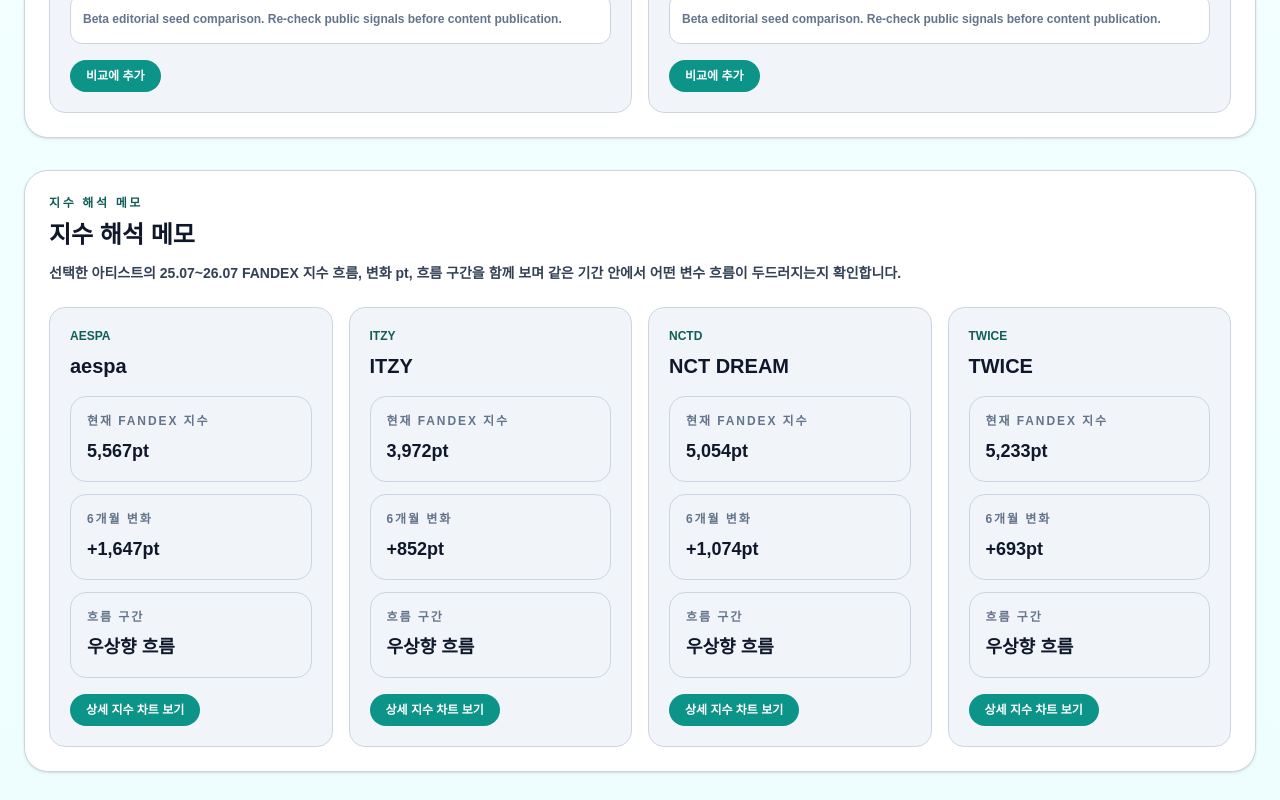
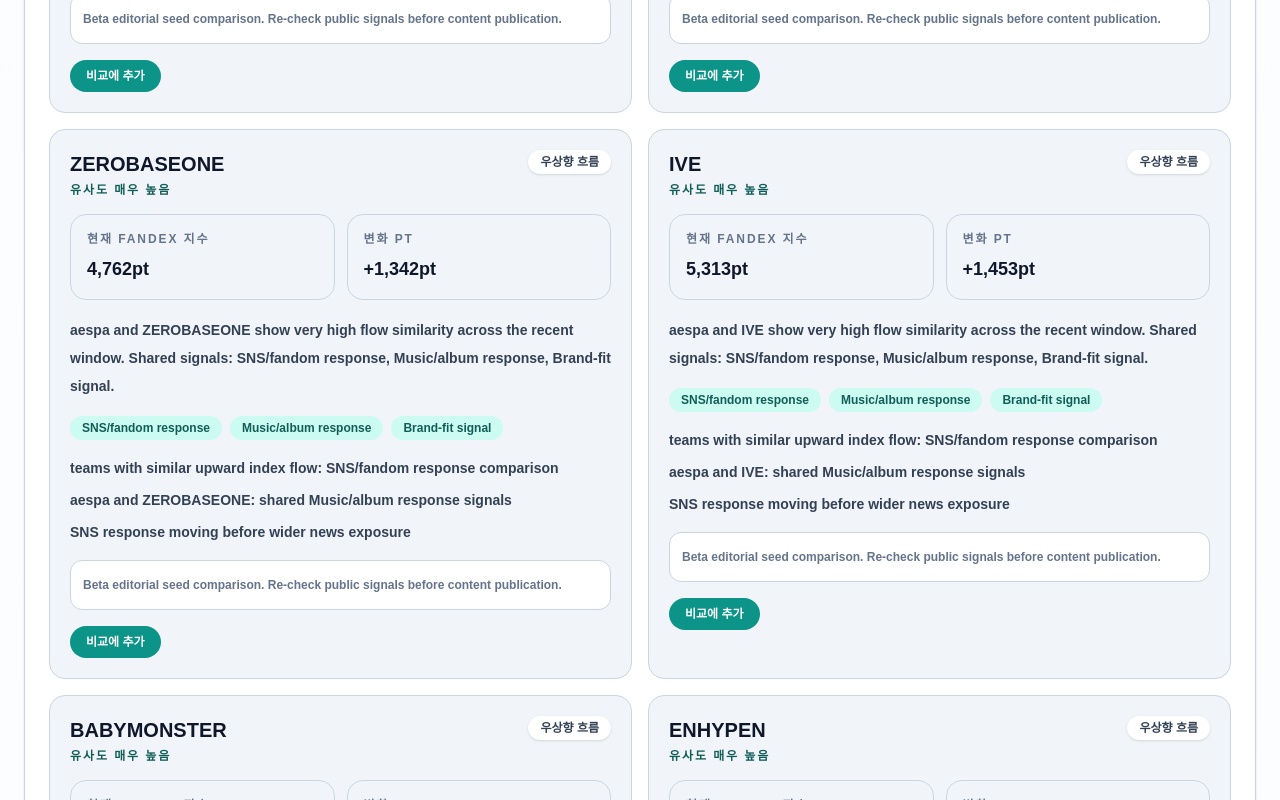
Before and after one commit to kpopmaker/fandex, a Next.js app: page /charts in a window 1280 px wide. Shown: the part 6280-7080 px from the top of the page. Built offline with nearby package versions, Linux system fonts and the light colour scheme.

Commit message:
fix: resolve final UX preview issues

```diff
--- a/app/charts/page.tsx
+++ b/app/charts/page.tsx
@@ -504,6 +504,26 @@
     compareProfiles,
     similarResults,
   });
+  const similarityByArtistId = new Map(
+    similarResults.map((result) => [result.comparedArtistId, result]),
+  );
+  const compareCandidateProfiles = profiles
+    .filter((profile) => profile.artistId !== baseProfile.artistId)
+    .sort((a, b) => {
+      const aSelected = compareArtistIds.includes(a.artistId) ? 1 : 0;
+      const bSelected = compareArtistIds.includes(b.artistId) ? 1 : 0;
+
+      if (aSelected !== bSelected) {
+        return bSelected - aSelected;
+      }
+
+      const aSimilarity =
+        similarityByArtistId.get(a.artistId)?.similarityScore ?? 0;
+      const bSimilarity =
+        similarityByArtistId.get(b.artistId)?.similarityScore ?? 0;
+
+      return bSimilarity - aSimilarity;
+    });
   const monthRangeLabel = formatMonthRange();
 
   return (
@@ -790,32 +810,31 @@
           </p>
           <h2 className="mt-2 text-2xl font-black">비슷한 지수 흐름</h2>
           <div className="mt-5 grid gap-4 lg:grid-cols-2">
-            {similarResults.slice(0, 6).map((result) => {
-              const profile = profiles.find(
-                (item) => item.artistId === result.comparedArtistId,
-              );
-              const latest = profile ? getLatestPoint(profile) : null;
-              const isComparing = compareArtistIds.includes(result.comparedArtistId);
+            {compareCandidateProfiles.map((profile) => {
+              const result = similarityByArtistId.get(profile.artistId);
+              const latest = getLatestPoint(profile);
+              const isComparing = compareArtistIds.includes(profile.artistId);
+              const compareLimitReached = compareArtistIds.length >= 4;
               const nextCompareIds = isComparing
-                ? compareArtistIds
-                : [...compareArtistIds, result.comparedArtistId].slice(0, 4);
+                ? compareArtistIds.filter((id) => id !== profile.artistId)
+                : [...compareArtistIds, profile.artistId].slice(0, 4);
 
               return (
                 <article
-                  key={result.comparedArtistId}
+                  key={profile.artistId}
                   className="rounded-2xl border border-slate-200 bg-slate-50 p-5"
                 >
                   <div className="flex flex-wrap items-start justify-between gap-3">
                     <div>
                       <h3 className="text-xl font-black text-slate-950">
-                        {result.comparedArtistName}
+                        {profile.artistName}
                       </h3>
                       <p className="mt-1 text-xs font-black uppercase tracking-[0.16em] text-cyan-700">
-                        유사도 {similarityBandLabels[result.similarityBand]}
+                        유사도 {result ? similarityBandLabels[result.similarityBand] : '참고'}
                       </p>
                     </div>
                     <span className="rounded-full bg-white px-3 py-1 text-xs font-black text-slate-600 shadow-sm">
-                      {trendBandLabels[result.sharedTrendBand]}
+                      {trendBandLabels[getIndexTrendBand(profile.history)]}
                     </span>
                   </div>
                   <div className="mt-4 grid gap-3 sm:grid-cols-2">
@@ -829,10 +848,13 @@
                     />
                   </div>
                   <p className="mt-4 text-sm font-bold leading-7 text-slate-600">
-                    {result.editorialSummary}
+                    {result?.editorialSummary ?? getRecentFlowSummary(profile)}
                   </p>
                   <div className="mt-4 flex flex-wrap gap-2">
-                    {result.sharedDominantSignals.map((signal) => (
+                    {(
+                      result?.sharedDominantSignals ??
+                      calculateDominantSignals(profile.history).slice(0, 3)
+                    ).map((signal) => (
                       <span
                         key={signal}
                         className="rounded-full bg-cyan-50 px-3 py-1 text-xs font-black text-cyan-700"
@@ -842,7 +864,12 @@
                     ))}
                   </div>
                   <ul className="mt-4 grid gap-2">
-                    {result.commonThemeCandidates.slice(0, 3).map((theme) => (
+                    {(
+                      result?.commonThemeCandidates ??
+                      getSignalCheckpoints(calculateDominantSignals(profile.history))
+                    )
+                      .slice(0, 3)
+                      .map((theme) => (
                         <li
                           key={theme}
                           className="text-sm font-bold leading-6 text-slate-600"
@@ -852,7 +879,7 @@
                       ))}
                   </ul>
                   <p className="mt-4 rounded-xl border border-slate-200 bg-white p-3 text-xs font-bold leading-6 text-slate-500">
-                    {result.cautionNote}
+                    {result?.cautionNote ?? '현재 값은 FANDEX MVP preview seed 기준입니다.'}
                   </p>
                   <Link
                     href={buildChartHref({
@@ -864,10 +891,16 @@
                     className={
                       isComparing
                         ? 'mt-4 inline-flex rounded-full bg-slate-200 px-4 py-2 text-xs font-black text-slate-600'
+                        : compareLimitReached
+                          ? 'mt-4 inline-flex rounded-full bg-slate-100 px-4 py-2 text-xs font-black text-slate-400'
                         : 'mt-4 inline-flex rounded-full bg-cyan-500 px-4 py-2 text-xs font-black text-white hover:bg-cyan-400'
                     }
                   >
-                    {isComparing ? '비교 중' : '비교에 추가'}
+                    {isComparing
+                      ? '선택됨 · 제거'
+                      : compareLimitReached
+                        ? '최대 4명'
+                        : '비교에 추가'}
                   </Link>
                 </article>
               );
--- a/app/ranking/RankingExplorer.tsx
+++ b/app/ranking/RankingExplorer.tsx
@@ -447,13 +447,13 @@
                         {formatDelta(row.sixMonthDelta)}
                       </td>
                       <td className="px-4 py-4">
-                        <p className="text-slate-900">
+                        <p className="text-slate-700 dark:text-slate-200">
                           {row.topMetricLabels.length > 0
                             ? row.topMetricLabels.join(' · ')
                             : '데이터 준비중'}
                         </p>
                         {row.metricMonthLabel && (
-                          <p className="mt-1 text-xs text-slate-400">
+                          <p className="mt-1 text-xs text-slate-500 dark:text-slate-400">
                             {row.metricMonthLabel} 기준
                           </p>
                         )}
@@ -465,7 +465,7 @@
                       )}
                       <td className="px-4 py-4">{trendBandLabels[row.trendBand]}</td>
                       <td className="px-4 py-4">
-                        <span className="rounded-full border border-slate-200 bg-slate-50 px-3 py-1 text-xs font-black text-slate-700">
+                        <span className="rounded-full border border-slate-200 bg-slate-50 px-3 py-1 text-xs font-black text-slate-700 dark:border-slate-700 dark:bg-slate-800 dark:text-slate-200">
                           {coverageStatusLabels[row.coverageStatus]}
                         </span>
                       </td>
```
Lines whose indentation alone changed are shown as unchanged.
